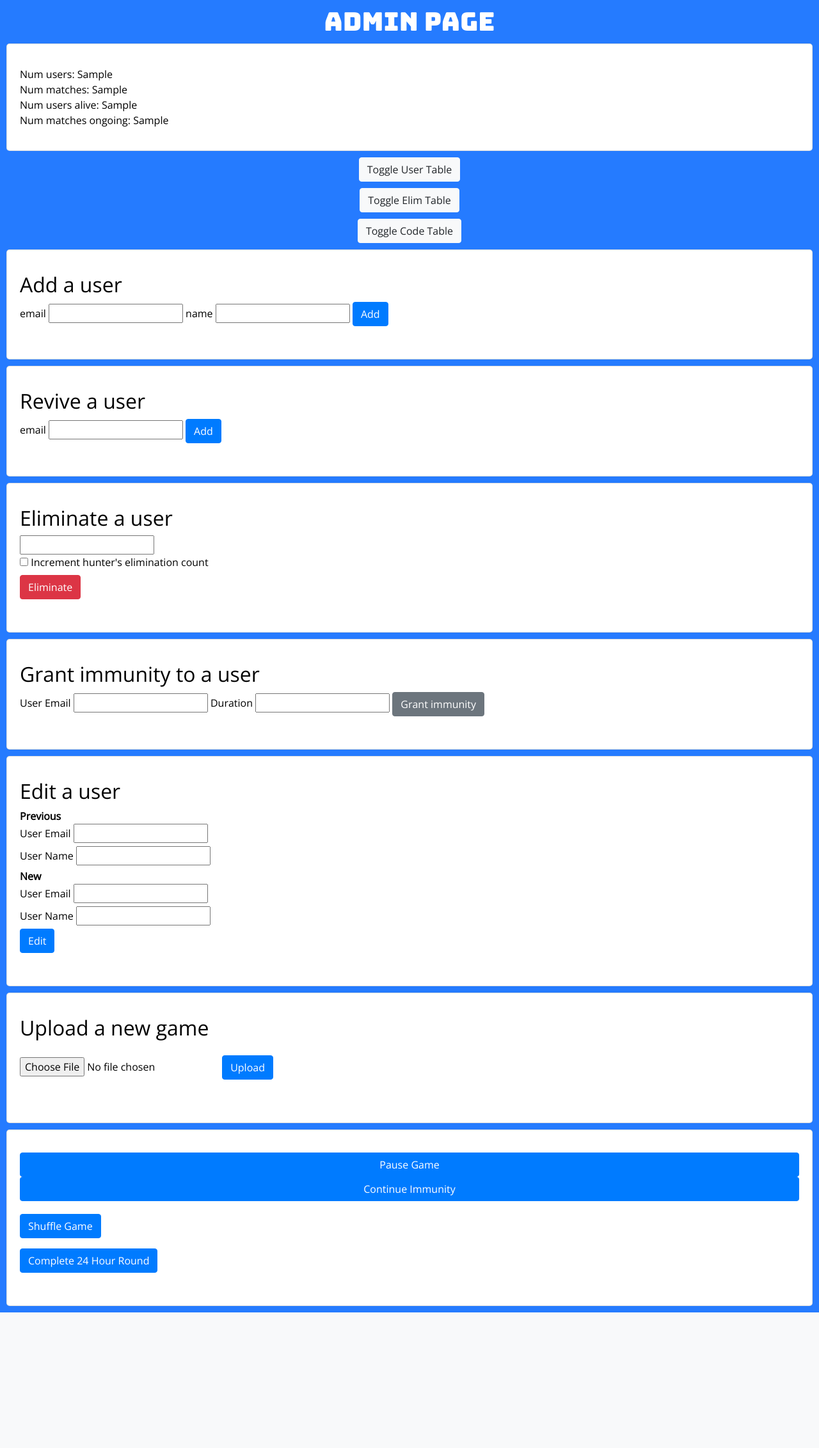
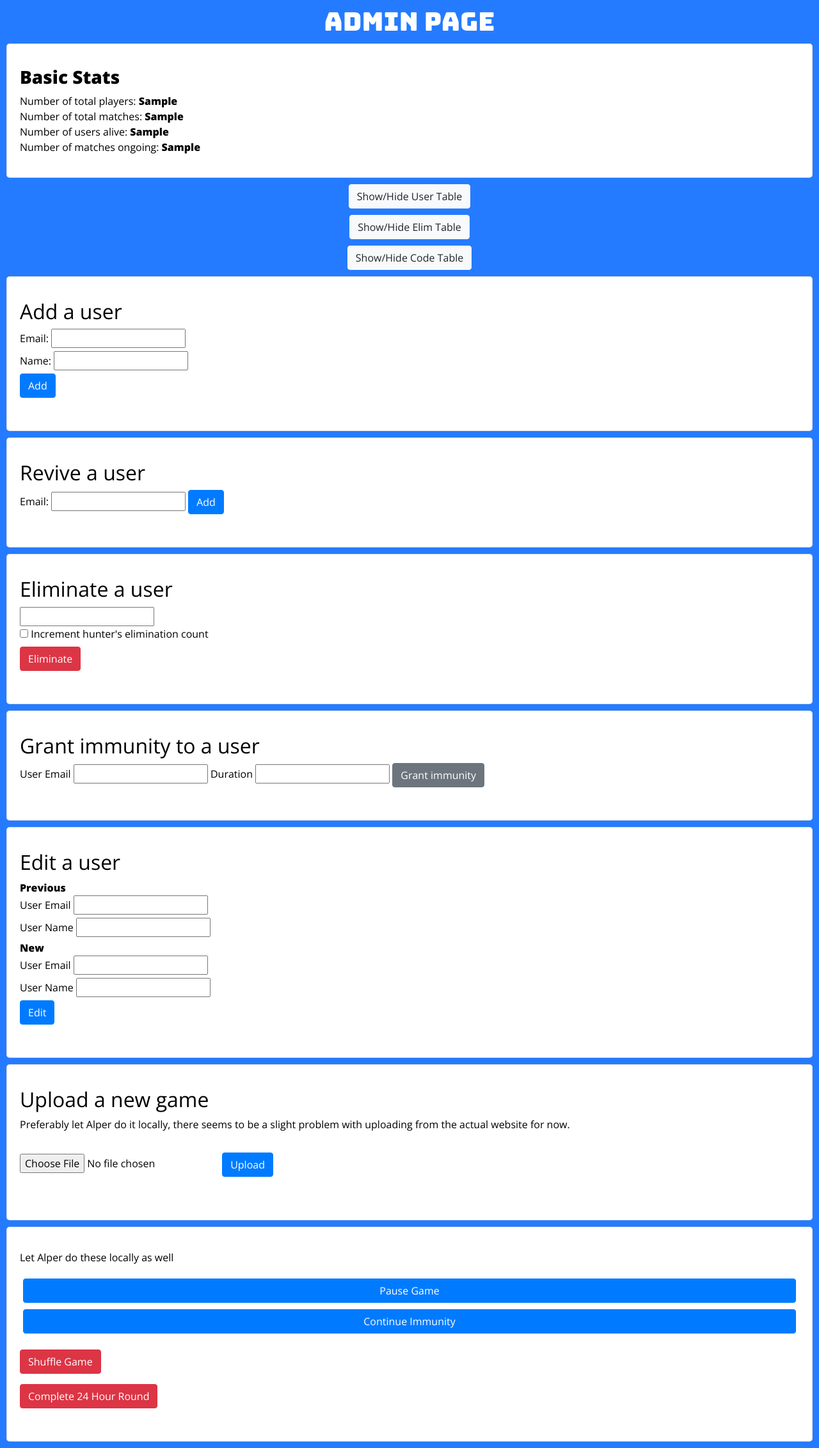
Before and after one commit to alpercanberk/splash2020, a Flask app: template templates/admin.html in a window 1280 px wide. Shown: the part 66-2330 px from the top of the page at 64% size. Before the commit the page ends 2118 px from the top, so only its background shows below. Run offline with Flask 2, Linux system fonts and the light colour scheme; the template is opened without the code that fills it: most values are stand-ins (such as "Sample title", 1, 10 or a date in 2020); some libraries are stand-ins or nearby versions.

Commit message:
design changes

```diff
--- a/static/stylesheet.css
+++ b/static/stylesheet.css
@@ -70,6 +70,8 @@ body{
   background-color:white;
   padding:20px;
 }
+
+.user-info-left{}
 
 .elim-count{
   float:right;
--- a/templates/admin.html
+++ b/templates/admin.html
@@ -4,14 +4,15 @@
 <h1 class="title"> Admin page </h1>
 
 <div class="card">
-<div>Num users: {{basic_stats[0]}}</div>
-<div>Num matches: {{basic_stats[1]}}</div>
-<div>Num users alive: {{basic_stats[2]}}</div>
-<div>Num matches ongoing: {{basic_stats[3]}}</div>
+  <h3><b>Basic Stats</b></h3>
+  <div>Number of total players: <b>{{basic_stats[0]}}</b></div>
+  <div>Number of total matches: <b>{{basic_stats[1]}}</b></div>
+  <div>Number of users alive: <b>{{basic_stats[2]}}</b></div>
+  <div>Number of matches ongoing: <b>{{basic_stats[3]}}</b></div>
 </div>
 
 <div class="button-container">
-<button class="btn btn-light" onclick="toggleShow('user_table')">Toggle User Table</button>
+<button class="btn btn-light" onclick="toggleShow('user_table')">Show/Hide User Table</button>
 </div>
 <div class="card" id="user_table" style="display:none;">
   <table style="width:95%" class="table">
@@ -39,7 +40,7 @@
 </div>
 
 <div class="button-container">
-<button class="btn btn-light" onclick="toggleShow('elim_table')"> Toggle Elim Table </button>
+<button class="btn btn-light" onclick="toggleShow('elim_table')">Show/Hide Elim Table </button>
 </div>
 
 <div class="card" id = "elim_table"  style="display:none;">
@@ -65,7 +66,7 @@
 
 
 <div class="button-container">
-<button class="btn btn-light" onclick="toggleShow('code_table')"> Toggle Code Table </button>
+<button class="btn btn-light" onclick="toggleShow('code_table')">Show/Hide Code Table </button>
 </div>
 
 <div class="card" id="code_table" style="display:none;">
@@ -95,18 +96,22 @@
 <div class="card">
  <h2>Add a user</h2>
  <form class="add-form" id="add-form" onsubmit="return submitAdd();">
- <label> email </label>
+ <div>
+ <label> Email: </label>
  <input type=textarea name=email id="add-textarea-email">
- <label> name </label>
+ </div>
+ <label> Name: </label>
  <input type=textarea name=name id="add-textarea-name">
+ <div>
  <input type=submit value=Add class="btn btn-primary">
+ </div>
 </form>
 </div>
 
 <div class="card">
  <h2>Revive a user</h2>
  <form class="revive-form" id="revive-form" onsubmit="return submitRevive();">
- <label> email </label>
+ <label> Email: </label>
  <input type=textarea name=email id="add-textarea-email">
  <input type=submit value=Add class="btn btn-primary">
 </form>
@@ -166,6 +171,7 @@
 
 <div class="card">
  <h2>Upload a new game</h2>
+ <p>Preferably let Alper do it locally, there seems to be a slight problem with uploading from the actual website for now.</p>
  <form action="/upload" onsubmit="return confirm('Do you really want to submit the form?');" method=post enctype=multipart/form-data><p>
  <div class="form-group">
  <input type=file name=file>
@@ -175,26 +181,28 @@
 </div>
 
 <div class="card">
+<p> Let Alper do these locally as well</p>
+
 {% if not is_paused %}
-<button class='btn btn-primary' onclick="pauseGame();"> Pause Game </button>
+<button style="margin:5px;" class='btn btn-primary' onclick="pauseGame();"> Pause Game </button>
 {% else %}
-<button class='btn btn-primary' onclick="pauseGame();"> Continue Game </button>
+<button style="margin:5px;" class='btn btn-primary' onclick="pauseGame();"> Continue Game </button>
 {% endif %}
 
 {% if not is_immunity_on %}
-<button class='btn btn-primary' onclick="pauseImmunity();"> Continue Immunity </button>
+<button style="margin:5px;" class='btn btn-primary' onclick="pauseImmunity();"> Continue Immunity </button>
 {% else %}
-<button class='btn btn-primary' onclick="pauseImmunity();"> Pause Immunity </button>
+<button style="margin:5px;" class='btn btn-primary' onclick="pauseImmunity();"> Pause Immunity </button>
 {% endif %}
 
 <div style="margin-top:20px">
 <form action="/shuffle_game" method="post">
-<input type="submit" value="Shuffle Game" class='btn btn-primary' onclick="shuffleGame()">
+<input type="submit" value="Shuffle Game" class='btn btn-danger' onclick="shuffleGame()">
 </form>
 </div>
 
 <form action="/activate_24_hour_round" method="post">
-<input type="submit" value="Complete 24 Hour Round" class='btn btn-primary' onclick="activate24();">
+<input type="submit" value="Complete 24 Hour Round" class='btn btn-danger' onclick="activate24();">
 </form>
 
 </div>
--- a/templates/base.html
+++ b/templates/base.html
@@ -10,8 +10,8 @@
   <script src="https://ajax.googleapis.com/ajax/libs/jquery/2.1.1/jquery.min.js"></script>
   <script src="https://unpkg.com/axios/dist/axios.min.js"></script>
   <link href="https://fonts.googleapis.com/css?family=Bungee&display=swap" rel="stylesheet">
-  <link rel="stylesheet" type="text/css" href="//fonts.googleapis.com/css?family=Open+Sans" />
-
+  <link rel="preconnect" href="https://fonts.gstatic.com">
+  <link href="https://fonts.googleapis.com/css2?family=Open+Sans:wght@300;400;600;800&display=swap" rel="stylesheet">
   <!-- get fonts -->
   <link href="https://fonts.googleapis.com/css?family=Bungee|Roboto&display=swap" rel="stylesheet">
 
```
Also changed, not shown: templates/home.html (+7 -4 lines).
